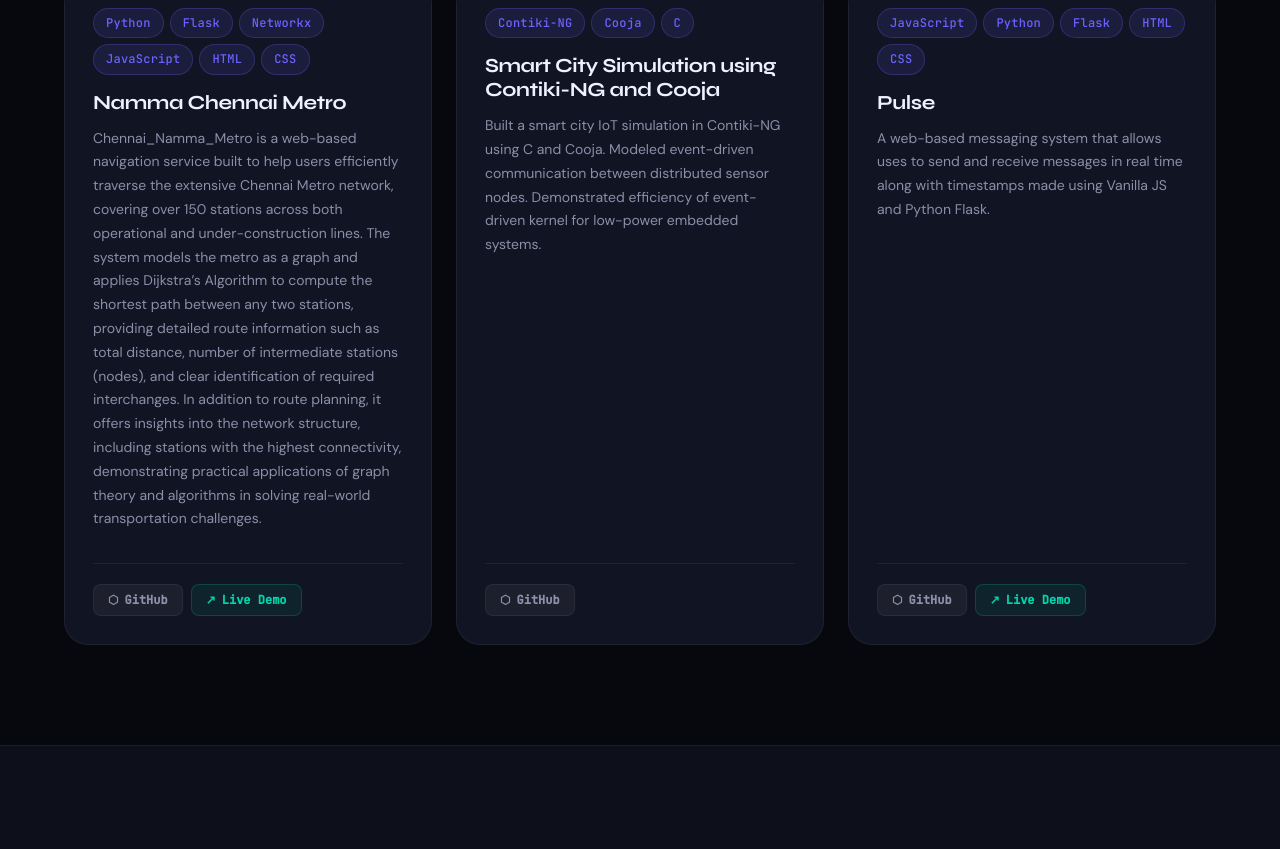
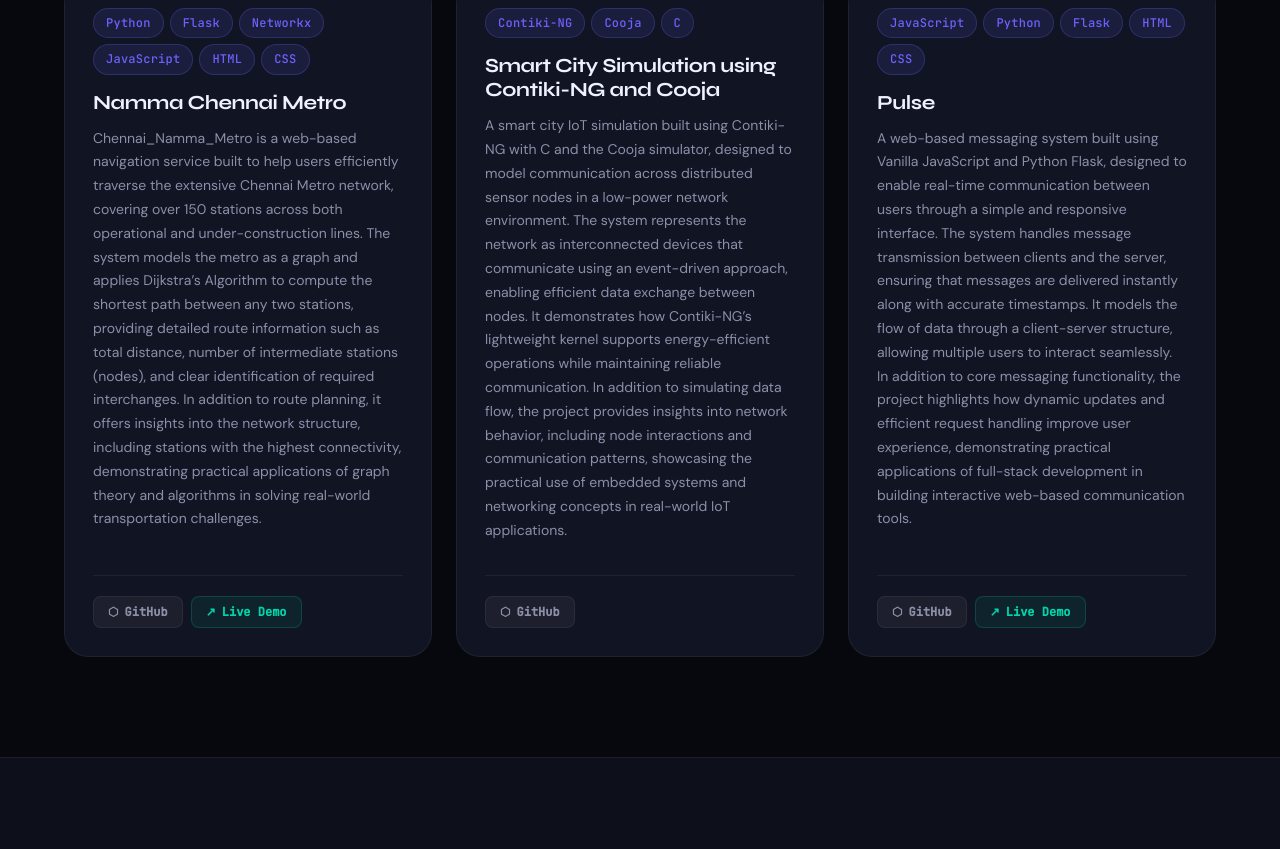
Before and after one commit to Shubankar-Sridhar/sbk-portfolio, a React (Vite) app: page / in a window 1280 px wide. Shown: the part 3747-4596 px from the top of the page. Built offline with nearby package versions, Linux system fonts and the light colour scheme; no server answers.

Commit message:
modified defaultData.js

```diff
--- a/src/data/defaultData.js
+++ b/src/data/defaultData.js
@@ -86,7 +86,7 @@ When I'm not coding, I'm contributing to open source, dancing, playing badminton
     {
       id: 2,
       name: "Smart City Simulation using Contiki-NG and Cooja",
-      description: "Built a smart city IoT simulation in Contiki-NG using C and Cooja. Modeled event-driven communication between distributed sensor nodes. Demonstrated efficiency of event-driven kernel for low-power embedded systems.",
+      description: "A smart city IoT simulation built using Contiki-NG with C and the Cooja simulator, designed to model communication across distributed sensor nodes in a low-power network environment. The system represents the network as interconnected devices that communicate using an event-driven approach, enabling efficient data exchange between nodes. It demonstrates how Contiki-NG’s lightweight kernel supports energy-efficient operations while maintaining reliable communication. In addition to simulating data flow, the project provides insights into network behavior, including node interactions and communication patterns, showcasing the practical use of embedded systems and networking concepts in real-world IoT applications.",
       tags: ["Contiki-NG", "Cooja", "C"],
       github: "https://github.com/Shubankar-Sridhar/Smart_Park",
       featured: null,
@@ -94,7 +94,7 @@ When I'm not coding, I'm contributing to open source, dancing, playing badminton
     {
       id: 3,
       name: "Pulse",
-      description: "A web-based messaging system that allows uses to send and receive messages in real time along with timestamps made using Vanilla JS and Python Flask.",
+      description: "A web-based messaging system built using Vanilla JavaScript and Python Flask, designed to enable real-time communication between users through a simple and responsive interface. The system handles message transmission between clients and the server, ensuring that messages are delivered instantly along with accurate timestamps. It models the flow of data through a client-server structure, allowing multiple users to interact seamlessly. In addition to core messaging functionality, the project highlights how dynamic updates and efficient request handling improve user experience, demonstrating practical applications of full-stack development in building interactive web-based communication tools.",
       tags: ["JavaScript", "Python", "Flask", "HTML", "CSS"],
       github: "https://github.com/Shubankar-Sridhar/Pulse_Messaging_App-",
       hosted: "https://pulse-2-0.onrender.com",
```
